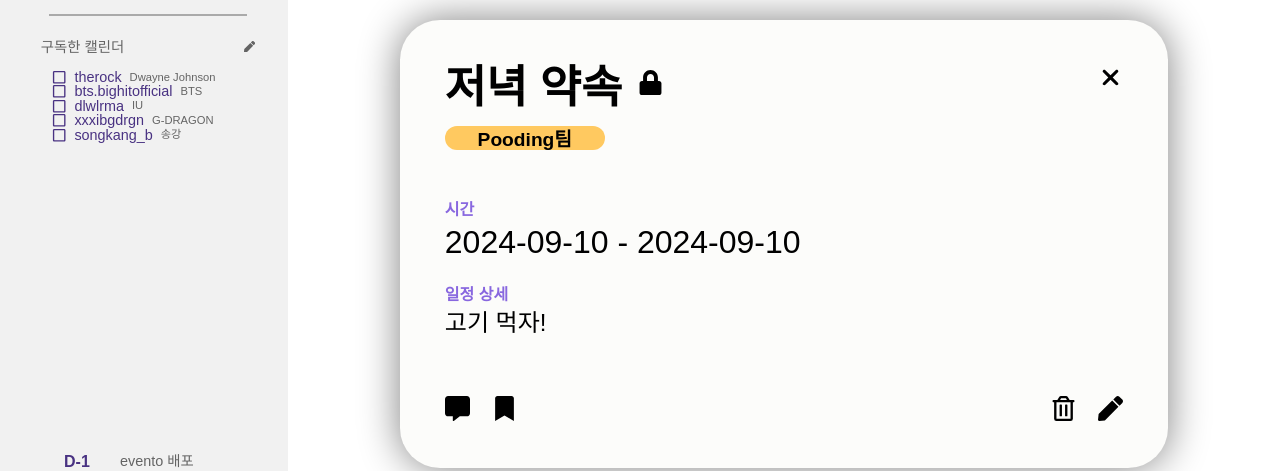
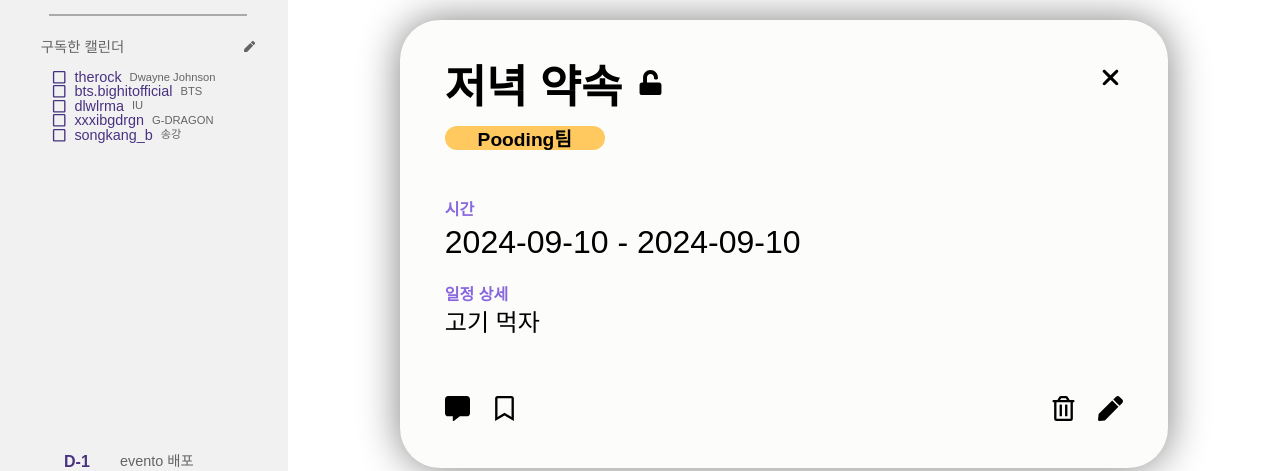
Before and after one commit to PoodingDev/Evento_FE, a React (Vite) app: page /event in a window 1280 px wide. Shown: the part 196-667 px from the top of the page. Built offline with nearby package versions, Linux system fonts and the light colour scheme.

Commit message:
Feat: #38 이벤트 모달 수정 기능 구현
DatePicker로 선택하는 시간 수정 반영 문제는 추가 구현 필요

```diff
--- a/src/components/EventInfoModal.jsx
+++ b/src/components/EventInfoModal.jsx
@@ -5,25 +5,45 @@ import "react-datepicker/dist/react-datepicker.css";
 
 import {
   FaLock,
+  FaUnlock,
   FaBookmark,
+  FaRegBookmark,
   FaRegTrashAlt,
   FaPen,
   FaCommentAlt,
   FaCaretDown,
   FaToggleOn,
+  FaToggleOff,
   FaChevronLeft,
 } from "react-icons/fa";
 import { AiOutlineLike } from "react-icons/ai";
 
 export default function EventInfo() {
+  //수정 및 편집
   const [isEdit, setIsEdit] = useState(false);
   const toggleIsEdit = () => setIsEdit(!isEdit);
 
+  //댓글
   const [isComment, setIsComment] = useState(false);
   const toggleIsComment = () => setIsComment(!isComment);
 
+  //이벤트 제목(일정 이름)
+  const [eventTitle, setEventTitle] = useState("저녁 약속");
+
+  //시간
   const [startDate, setStartDate] = useState(new Date());
   const [endDate, setendDate] = useState(new Date());
+
+  //이벤트 상세
+  const [detailEventMemo, setDetailEventMemo] = useState("고기 먹자");
+
+  //공개
+  const [isEventPublic, setIsEventPublic] = useState(false);
+  const toggleIsPublic = () => setIsEventPublic(!isEventPublic);
+
+  //북마크
+  const [isLike, setIsLike] = useState(false);
+  const toggleIsLike = () => setIsLike(!isLike);
 
   return (
     <div className="ml-[18rem] flex h-screen items-center justify-center pt-[5rem]">
@@ -33,16 +53,19 @@ export default function EventInfo() {
           {isEdit ? (
             <input
               type="text"
-              placeholder="일정을 입력하세요"
+              placeholder={`${eventTitle}`}
               className="h-[3.8rem] w-[30rem] bg-transparent pb-[1rem] text-[2.8rem] font-bold"
+              onChange={(e) => {
+                setEventTitle(e.target.value);
+              }}
             />
           ) : (
             <div className="flex">
               <div className="h-[3.8rem] pb-[1rem] text-[2.8rem] font-bold">
-                저녁 약속
+                {`${eventTitle}`}
               </div>
               <div className="p-[0.3rem_25rem_0_1rem]">
-                <FaLock size={25} />
+                {isEventPublic ? <FaLock size={25} /> : <FaUnlock size={25} />}
               </div>
             </div>
           )}
@@ -86,7 +109,7 @@ export default function EventInfo() {
             <div className="mb-[1.8rem] flex h-[2rem] text-[2rem] font-medium">
               <DatePicker
                 selected={startDate}
-                onChange={(date) => setStartDate(date)}
+                onChange={(e) => setStartDate(e.target.value)}
                 dateFormat="yyyy-MM-dd"
                 className="m-[0] w-[11rem] bg-transparent"
               />
@@ -149,8 +172,11 @@ export default function EventInfo() {
             </div>
             <input
               type="text"
-              placeholder="무슨 일정인가요?"
+              placeholder={`${detailEventMemo}`}
               className="mb-[1.8rem] h-[1.8rem] w-[40rem] bg-transparent text-[1.5rem] font-medium"
+              onChange={(e) => {
+                setDetailEventMemo(e.target.value);
+              }}
             />
           </>
         ) : (
@@ -159,7 +185,7 @@ export default function EventInfo() {
               일정 상세
             </div>
             <div className="mb-[3.5rem] h-[1.8rem] w-[40rem] text-[1.5rem] font-medium">
-              고기 먹자!
+              {`${detailEventMemo}`}
             </div>
           </>
         )}
@@ -175,7 +201,19 @@ export default function EventInfo() {
             <p className="text-[1.2rem] font-medium leading-[3rem] text-eventoPurple">
               구독자에게 공개
             </p>
-            <FaToggleOn size={25} className="mt-[0.7rem]" />
+            {isEventPublic ? (
+              <FaToggleOff
+                size={25}
+                className="mt-[0.7rem]"
+                onClick={toggleIsPublic}
+              />
+            ) : (
+              <FaToggleOn
+                size={25}
+                className="mt-[0.7rem]"
+                onClick={toggleIsPublic}
+              />
+            )}
             <div className="ml-[20rem] h-[3rem] w-[5.2rem] rounded-[0.5rem] border-[0.1rem] border-solid border-eventoPurple text-center text-[1.2rem] font-medium leading-[3rem] text-eventoPurple">
               취소
             </div>
@@ -190,7 +228,11 @@ export default function EventInfo() {
           <div className="flex flex-wrap justify-between">
             <FaCommentAlt size={25} onClick={toggleIsComment} />
             <div className="pr-[32rem]">
-              <FaBookmark size={25} />
+              {isLike ? (
+                <FaBookmark size={25} onClick={toggleIsLike} />
+              ) : (
+                <FaRegBookmark size={25} onClick={toggleIsLike} />
+              )}
             </div>
             <FaRegTrashAlt size={25} />
             <FaPen size={25} onClick={toggleIsEdit} />
```
